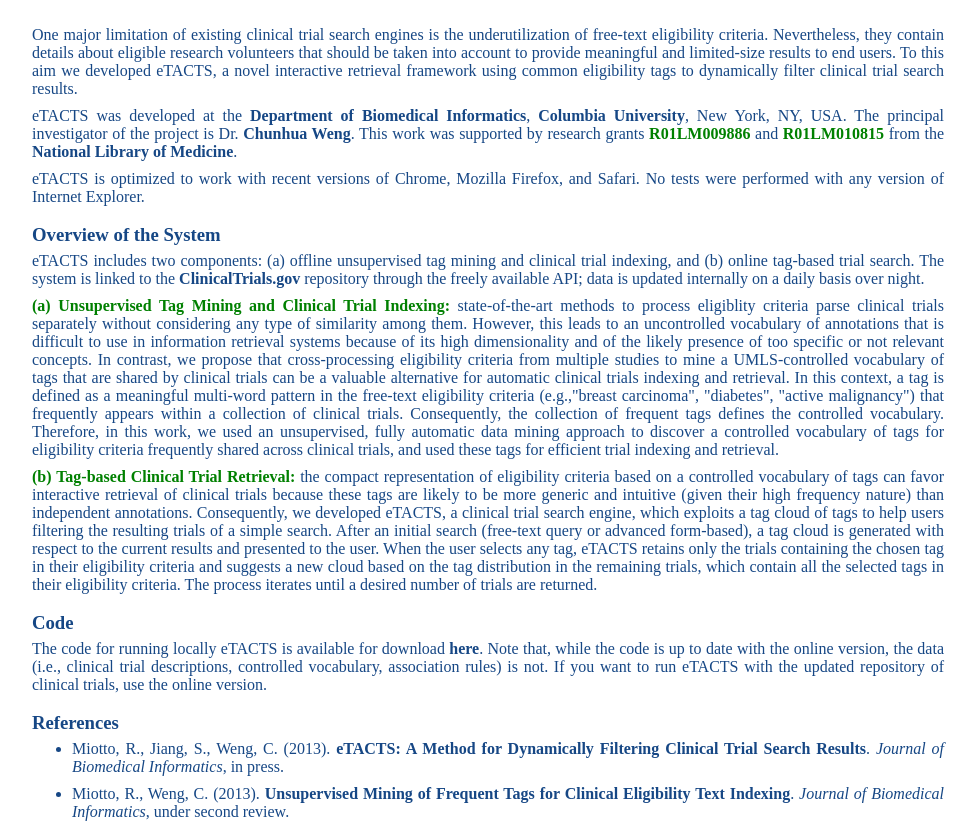
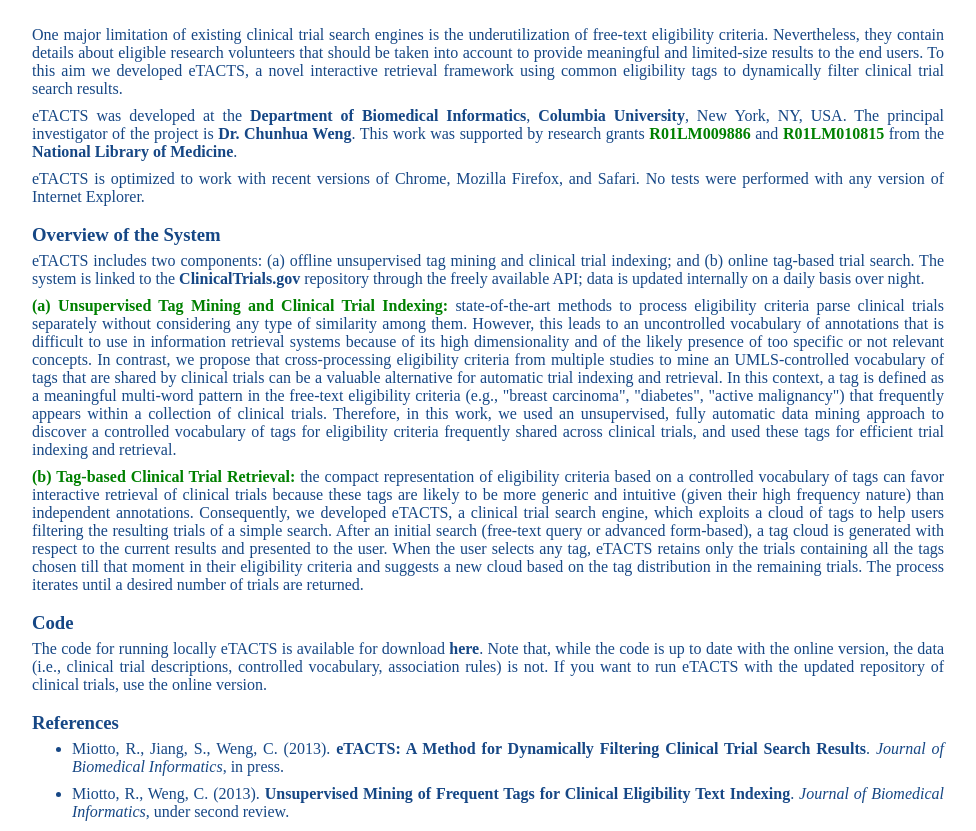
Before and after one commit to riccardomiotto/etacts, a Flask app: page /etacts/about in a window 1280 px wide. Shown: the part 78-909 px from the top of the page, without its empty margins (152-1128 px from the left). Run offline with Flask 2, Linux system fonts and the light colour scheme; parts of the project's set-up code (start-up, migrations or seed data) failed here and were passed over; some libraries are stand-ins or nearby versions.

Commit message:
edited "about"

```diff
--- a/app/templates/about.html
+++ b/app/templates/about.html
@@ -4,18 +4,18 @@
 <div id="wrapper">
 <div id="help_detail">
 
-<p> One major limitation of existing clinical trial search engines is the underutilization of free-text eligibility criteria. Nevertheless, they contain details about eligible research volunteers that should be taken into account to provide meaningful and limited-size results to end users. To this aim we developed eTACTS, a novel interactive retrieval framework using common eligibility tags to dynamically filter clinical trial search results.</p>
+<p> One major limitation of existing clinical trial search engines is the underutilization of free-text eligibility criteria. Nevertheless, they contain details about eligible research volunteers that should be taken into account to provide meaningful and limited-size results to the end users. To this aim we developed eTACTS, a novel interactive retrieval framework using common eligibility tags to dynamically filter clinical trial search results.</p>
 
-<p> eTACTS was developed at the <a href="http://www.dbmi.columbia.edu/" target="_blank">Department of Biomedical Informatics</a>, <a href="http://www.columbia.edu/" target="_blank">Columbia University</a>, New York, NY, USA. The principal investigator of the project is Dr. <a class='bold' href="http://people.dbmi.columbia.edu/~chw7007/" target="_blank">Chunhua Weng</a>. This work was supported by research grants <span class="grants">R01LM009886</span> and <span class="grants">R01LM010815</span> from the <a href="http://www.nlm.nih.gov/" target="_blank">National Library of Medicine</a>.</p>
+<p> eTACTS was developed at the <a href="http://www.dbmi.columbia.edu/" target="_blank">Department of Biomedical Informatics</a>, <a href="http://www.columbia.edu/" target="_blank">Columbia University</a>, New York, NY, USA. The principal investigator of the project is <a class='bold' href="http://people.dbmi.columbia.edu/~chw7007/" target="_blank">Dr. Chunhua Weng</a>. This work was supported by research grants <span class="grants">R01LM009886</span> and <span class="grants">R01LM010815</span> from the <a href="http://www.nlm.nih.gov/" target="_blank">National Library of Medicine</a>.</p>
 
 <p> eTACTS is optimized to work with recent versions of Chrome, Mozilla Firefox, and Safari. No tests were performed with any version of Internet Explorer.</p>
 
 <h3 id="HowToUse">Overview of the System</h3>
-  <p> eTACTS includes two components: (a) offline unsupervised tag mining and clinical trial indexing, and (b) online tag-based trial search. The system is linked to the <a href="http://www.clinicaltrials.gov" target="_blank">ClinicalTrials.gov</a> repository through the freely available API; data is updated internally on a daily basis over night.</p>
+  <p> eTACTS includes two components: (a) offline unsupervised tag mining and clinical trial indexing; and (b) online tag-based trial search. The system is linked to the <a href="http://www.clinicaltrials.gov" target="_blank">ClinicalTrials.gov</a> repository through the freely available API; data is updated internally on a daily basis over night.</p>
 
-  <p><span class="grants">(a) Unsupervised Tag Mining and Clinical Trial Indexing: </span> state-of-the-art methods to process eligiblity criteria parse clinical trials separately without considering any type of similarity among them. However, this leads to an uncontrolled vocabulary of annotations that is difficult to use in information retrieval systems because of its high dimensionality and of the likely presence of too specific or not relevant concepts. In contrast, we propose that cross-processing eligibility criteria from multiple studies to mine a UMLS-controlled vocabulary of tags that are shared by clinical trials can be a valuable alternative for automatic clinical trials indexing and retrieval. In this context, a tag is defined as a meaningful multi-word pattern in the free-text eligibility criteria (e.g.,"breast carcinoma", "diabetes", "active malignancy") that frequently appears within a collection of clinical trials. Consequently, the collection of frequent tags defines the controlled vocabulary. Therefore, in this work, we used an unsupervised, fully automatic data mining approach to discover a controlled vocabulary of tags for eligibility criteria frequently shared across clinical trials, and used these tags for efficient trial indexing and retrieval.</p>
+  <p><span class="grants">(a) Unsupervised Tag Mining and Clinical Trial Indexing: </span> state-of-the-art methods to process eligibility criteria parse clinical trials separately without considering any type of similarity among them. However, this leads to an uncontrolled vocabulary of annotations that is difficult to use in information retrieval systems because of its high dimensionality and of the likely presence of too specific or not relevant concepts. In contrast, we propose that cross-processing eligibility criteria from multiple studies to mine an UMLS-controlled vocabulary of tags that are shared by clinical trials can be a valuable alternative for automatic trial indexing and retrieval. In this context, a tag is defined as a meaningful multi-word pattern in the free-text eligibility criteria (e.g., "breast carcinoma", "diabetes", "active malignancy") that frequently appears within a collection of clinical trials. Therefore, in this work, we used an unsupervised, fully automatic data mining approach to discover a controlled vocabulary of tags for eligibility criteria frequently shared across clinical trials, and used these tags for efficient trial indexing and retrieval.</p>
 
-  <p><span class="grants">(b) Tag-based Clinical Trial Retrieval: </span> the compact representation of eligibility criteria based on a controlled vocabulary of tags can favor interactive retrieval of clinical trials because these tags are likely to be more generic and intuitive (given their high frequency nature) than independent annotations. Consequently, we developed eTACTS, a clinical trial search engine, which exploits a tag cloud of tags to help users filtering the resulting trials of a simple search. After an initial search (free-text query or advanced form-based), a tag cloud is generated with respect to the current results and presented to the user. When the user selects any tag, eTACTS retains only the trials containing the chosen tag in their eligibility criteria and suggests a new cloud based on the tag distribution in the remaining trials, which contain all the selected tags in their eligibility criteria. The process iterates until a desired number of trials are returned.</p>
+  <p><span class="grants">(b) Tag-based Clinical Trial Retrieval: </span> the compact representation of eligibility criteria based on a controlled vocabulary of tags can favor interactive retrieval of clinical trials because these tags are likely to be more generic and intuitive (given their high frequency nature) than independent annotations. Consequently, we developed eTACTS, a clinical trial search engine, which exploits a cloud of tags to help users filtering the resulting trials of a simple search. After an initial search (free-text query or advanced form-based), a tag cloud is generated with respect to the current results and presented to the user. When the user selects any tag, eTACTS retains only the trials containing all the tags chosen till that moment in their eligibility criteria and suggests a new cloud based on the tag distribution in the remaining trials. The process iterates until a desired number of trials are returned.</p>
 
 <h3 id="HowToUse">Code</h3>
   <p> The code for running locally eTACTS is available for download <a class='bold hightlight' href="https://github.com/riccardomiotto/etacts" target="_blank">here</a>. Note that, while the code is up to date with the online version, the data (i.e., clinical trial descriptions, controlled vocabulary, association rules) is not. If you want to run eTACTS with the updated repository of clinical trials, use the online version. </p>
```
